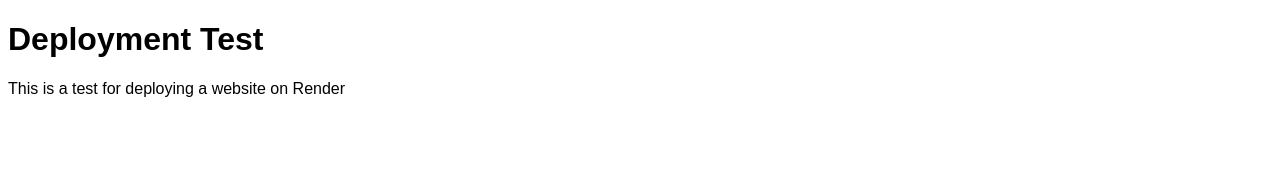
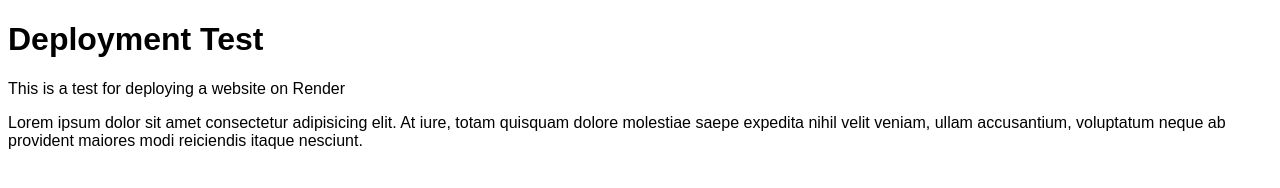
Before and after one commit to rmdashrfv/website-example, a plain HTML site: page index.html in a window 1280 px wide. Drawn offline with Linux system fonts and the light colour scheme.

Commit message:
updated landing page

```diff
--- a/index.html
+++ b/index.html
@@ -9,5 +9,6 @@
 <body>
     <h1>Deployment Test</h1>
     <p>This is a test for deploying a website on Render</p>
+    <p>Lorem ipsum dolor sit amet consectetur adipisicing elit. At iure, totam quisquam dolore molestiae saepe expedita nihil velit veniam, ullam accusantium, voluptatum neque ab provident maiores modi reiciendis itaque nesciunt.</p>
 </body>
 </html>
```
